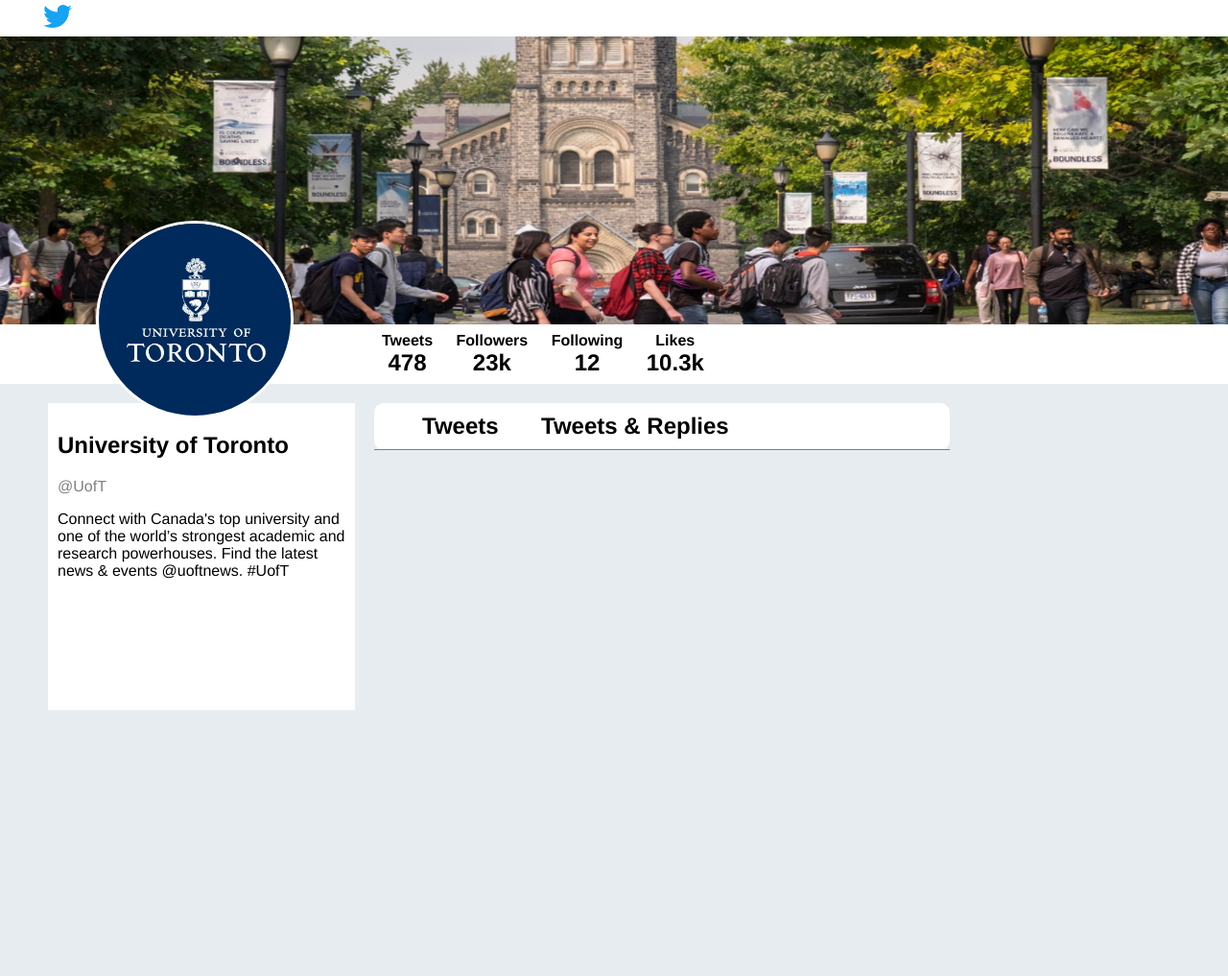
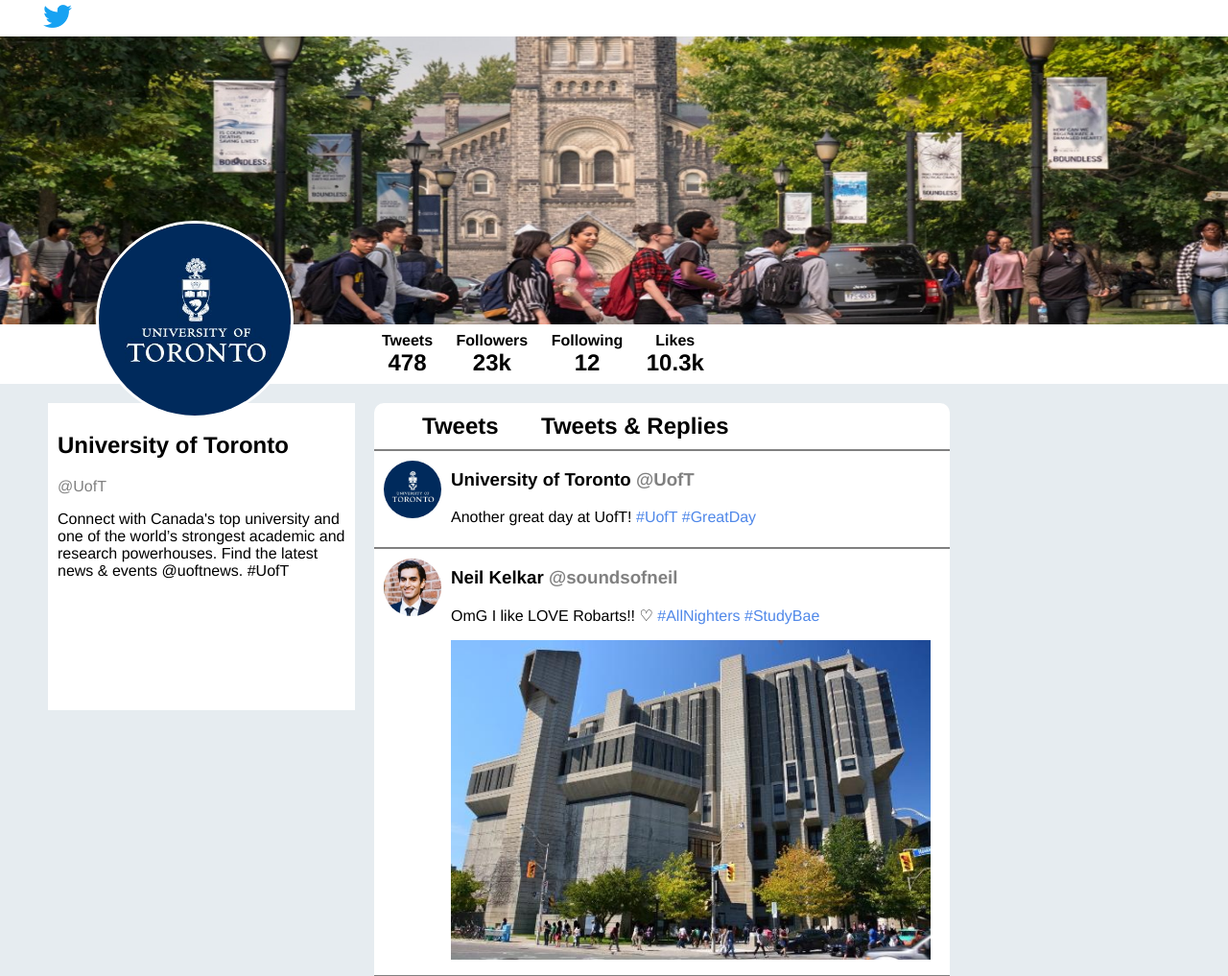
Before and after one commit to soundsofneil/Full-Stack-Fun, a plain HTML site: page Twitter Profile (A1)/e1.html in a window 1280 px wide. Shown: the whole page at 96% size. Before the commit the page ends 800 px from the top, so only its background shows below. Drawn offline with Linux system fonts and the light colour scheme.

Commit message:
Completed the initial rough draft, may need to make a few visual tweaks

```diff
--- a/Twitter Profile (A1)/e1.html
+++ b/Twitter Profile (A1)/e1.html
@@ -24,9 +24,7 @@
 
  	</div>
 
-  <div id="bigProfilePicCircle">
-    <img class="bigProfilePic" src="uoft.jpg" alt="UofT logo">
-  </div>
+  <img id="bigProfilePicCircle" src="uoft.jpg" alt="UofT logo">
 
  	<div id="profileStats">
  		<ul>
@@ -69,6 +67,14 @@
  			and one that has the content of the tweet.
  			Remember to look in the starter CSS for appropriate class names that
  			match these descriptions. -->
+      <div class='tweetIconContainer'>
+        <img class=tweetIcon src="uoft.jpg" alt="UofT logo">
+      </div>
+
+      <div class='tweetContent'>
+      <b><h3>University of Toronto <span class="grey">@UofT</h3></b>
+      <p>Another great day at UofT! <span class="hashtag"> #UofT #GreatDay</p>
+      </div>
 
 
  		</div>
@@ -77,6 +83,15 @@
  		<div class='tweet'>
  			<!-- Reuse all of the tweet classes from the one above,
  			and just change the content of the tweet. -->
+      <div class='tweetIconContainer'>
+        <img class=tweetIcon src="neil.jpg" alt="Neil Photo">
+      </div>
+
+      <div class='tweetContent'>
+      <b><h3>Neil Kelkar <span class="grey">@soundsofneil</h3></b>
+      <p>OmG I like LOVE Robarts!! ♡ <span class="hashtag"> #AllNighters #StudyBae</p>
+      <p><img class=tweetContentPicture src="robarts.jpg" alt="Robarts Picture"></p>
+      </div>
 
 
  		</div>
--- a/Twitter Profile (A1)/e1_style.css
+++ b/Twitter Profile (A1)/e1_style.css
@@ -142,6 +142,14 @@
 	background-color: white;
 
 	/* Add properties below */
+	min-height:100px;
+	overflow: auto;
+	border-top-style: solid;
+	border-bottom-style: solid;
+	border-top-width:1px;
+	border-bottom-width:1px;
+	border-top-color: grey;
+	border-bottom-color: grey;
 
 }
 
@@ -149,12 +157,20 @@
 .tweetIconContainer {
 
 	/* Add properties below */
+	width: 80px;
+	float:left;
 
 }
 
 .tweetIcon {
 
 	/* Add properties below */
+	border-radius: 50%;
+	width: 60px;
+	height: 60px;
+	margin-left: 10px;
+	margin-right: 10px;
+	margin-top: 10px;
 
 }
 
@@ -162,13 +178,15 @@
 	margin: 0px;
 
 	/* Add properties below */
-
+	width: 520px;
 }
 
 /* For pictures inside tweets (like the Robarts pic) */
 .tweetContentPicture {
 	/* Add properties below */
-
+	max-width: 500px;
+	display: block;
+	margin-left: 80px;
 }
 
 
@@ -178,15 +196,11 @@
 	top:230px;
 	left:100px;
 	position:absolute;
-}
-
-.bigProfilePic {
 	border-radius: 50%;
 	width:200px;
 	border-style: solid;
 	border-color:#ffffff;
 }
-
 
 /** Some font color classes for you to use. **/
 .grey {
```
Also changed, not shown: Twitter Profile (A1)/neil.jpg (added).
